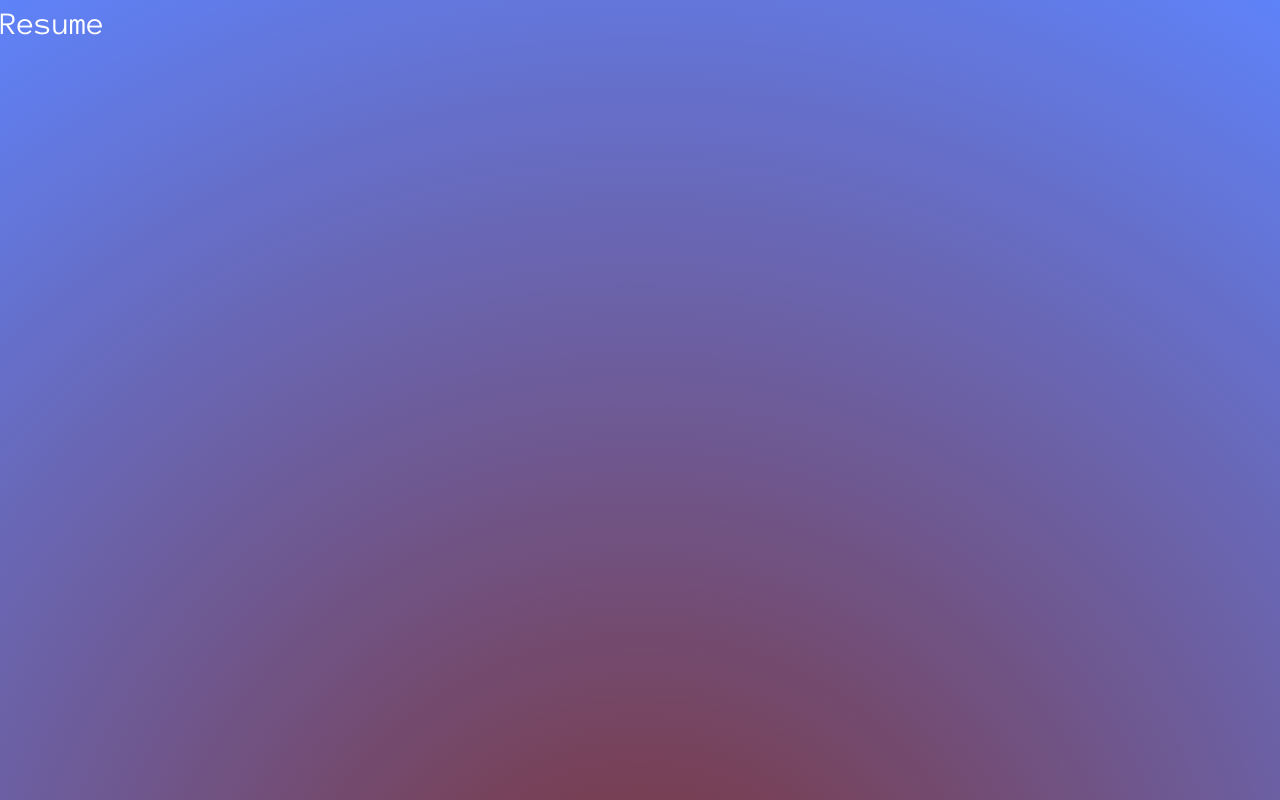
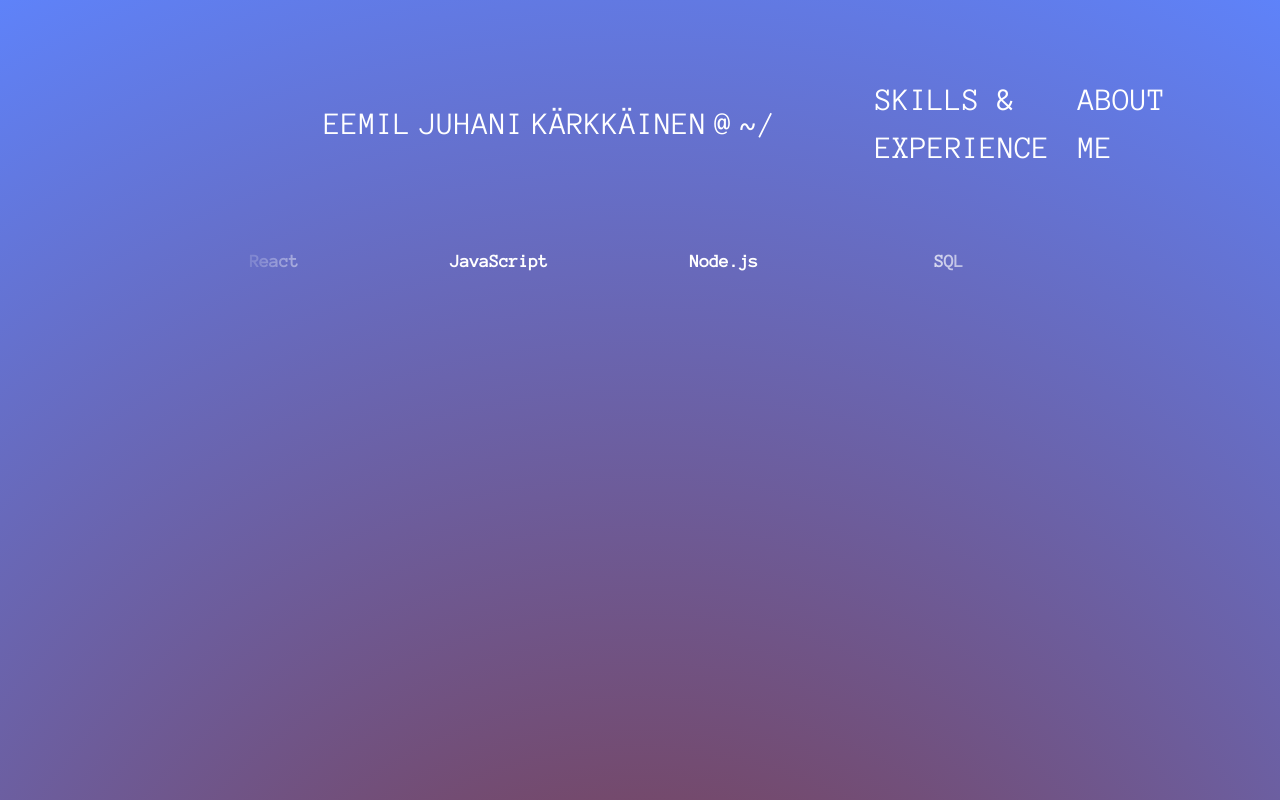
Before and after one commit to eemiljka/portfolio-frontend, a SvelteKit app: page /resume in a window 1280 px wide. Shown: the top 800 px of the page. Built offline with nearby package versions, Linux system fonts and the light colour scheme.

Commit message:
infinite leftscroll tech stack

```diff
--- a/src/app.css
+++ b/src/app.css
@@ -23,7 +23,7 @@ body {
     background: radial-gradient(circle, #7d3232, #3b67f8d1);
     background-repeat: no-repeat;
     background-size: cover;
-    height: 250vh;
+    height: 300vh;
     margin: 0;
 
 
@@ -79,9 +79,12 @@ ul {
 }
 
 li {
-    font-size: small;
+    font-size: xx-large;
     color: white;
+}
 
+#list-item-two {
+    padding-right: 12px;
 }
 
 /* File structure lines */
@@ -121,12 +124,10 @@ li {
 
 
 
-
 h2 {
     font-size: x-large;
     color: white;
     padding: 100px 100px;
-    animation: appear 3s ease-in-out;
 }
 
 h3 {
@@ -144,6 +145,9 @@ h4 {
 p {
     font-size: small;
     color: white;
+    padding: 50px;
+    padding-right: 200px;
+    width: 150%;
 }
 
 .project-image {
@@ -335,3 +339,71 @@ p {
         scale: 1;
     }
 }
+
+.wrapper {
+    position: relative;
+    height: 100px;
+    overflow: hidden;
+    mask-image: linear-gradient(
+        to right,
+    rgba(0,0,0,0),
+    rgba(0,0,0,1) 20%,
+    rgba(0,0,0,1)80%,
+    rgba(0,0,0,0));
+}
+
+@keyframes scrolleft {
+    to {
+        left: -200px;
+    }
+}
+
+.item {
+    width: 200px;
+    height: 100px;
+    background-color: transparent;
+    border-radius: 8px;
+    position: absolute;
+    left: calc(200px * 8);
+    display: flex;
+    justify-content: center;
+    color: white;
+    font-size: large;
+    font-weight: bold;
+    animation-name: scrolleft;
+    animation-duration: 30s;
+    animation-timing-function: linear;
+    animation-iteration-count: infinite;
+}
+
+.item1 {
+    animation-delay: calc(30s / 8 * (8 - 1) * -1);
+}
+
+.item2 {
+    animation-delay: calc(30s / 8 * (8 - 2) * -1);
+}
+
+.item3 {
+    animation-delay: calc(30s / 8 * (8 - 3) * -1);
+}
+
+.item4 {
+    animation-delay: calc(30s / 8 * (8 - 4) * -1);
+}
+
+.item5 {
+    animation-delay: calc(30s / 8 * (8 - 5) * -1);
+}
+
+.item6 {
+    animation-delay: calc(30s / 8 * (8 - 6) * -1);
+}
+
+.item7 {
+    animation-delay: calc(30s / 8 * (8 - 7) * -1);
+}
+
+.item8 {
+    animation-delay: calc(30s / 8 * (8 - 8) * -1);
+}
--- a/src/routes/resume/+page.svelte
+++ b/src/routes/resume/+page.svelte
@@ -1 +1,27 @@
-<h1>Resume</h1>
+<div class="body">
+    <div class="top">
+        <div class="namepart">
+        <h1 id="firstname">EEMIL</h1>
+        <h1 id="middlename">JUHANI</h1>
+        <h1 id="lastname">KÄRKKÄINEN</h1>
+        <h1 id="at">@</h1>
+        <h1 id="tilde">~/</h1>
+        </div>
+        <ul class="top-child">
+            <li id="list-item-two"><a href="#">SKILLS & EXPERIENCE</a></li>
+            <li id="list-item-one"><a href="#">ABOUT ME</a></li>
+        </ul>
+    </div>
+
+    <div class="wrapper">
+        <div class="item item1">TypeScript</div>
+        <div class="item item2">React</div>
+        <div class="item item3">JavaScript</div>
+        <div class="item item4">Node.js</div>
+        <div class="item item5">SQL</div>
+        <div class="item item6">NoSQL</div>
+        <div class="item item7">Next.js</div>
+        <div class="item item8">SvelteKit</div>
+    </div>
+
+</div>
```
Also changed, not shown: src/routes/+page.svelte (+15 -6 lines).
